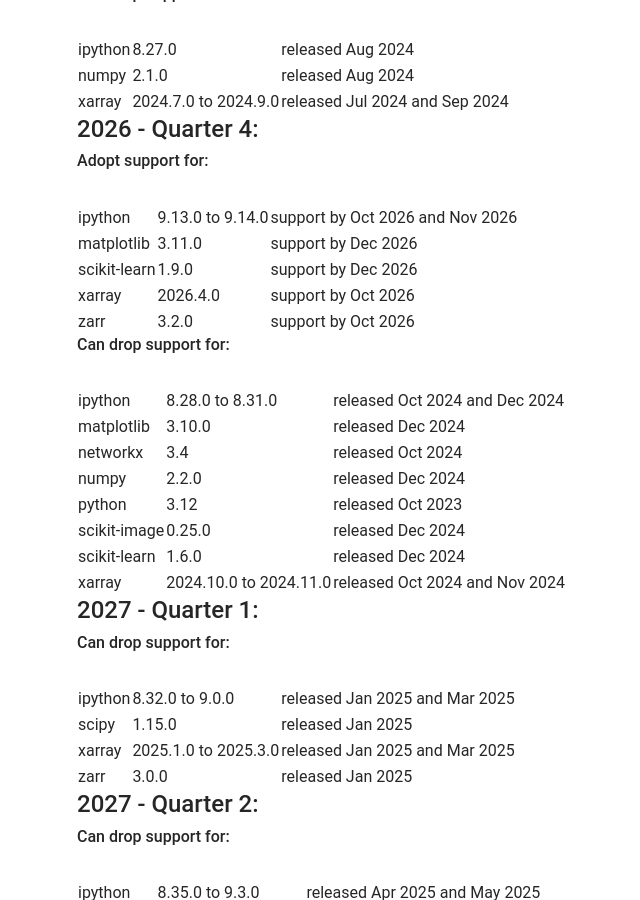
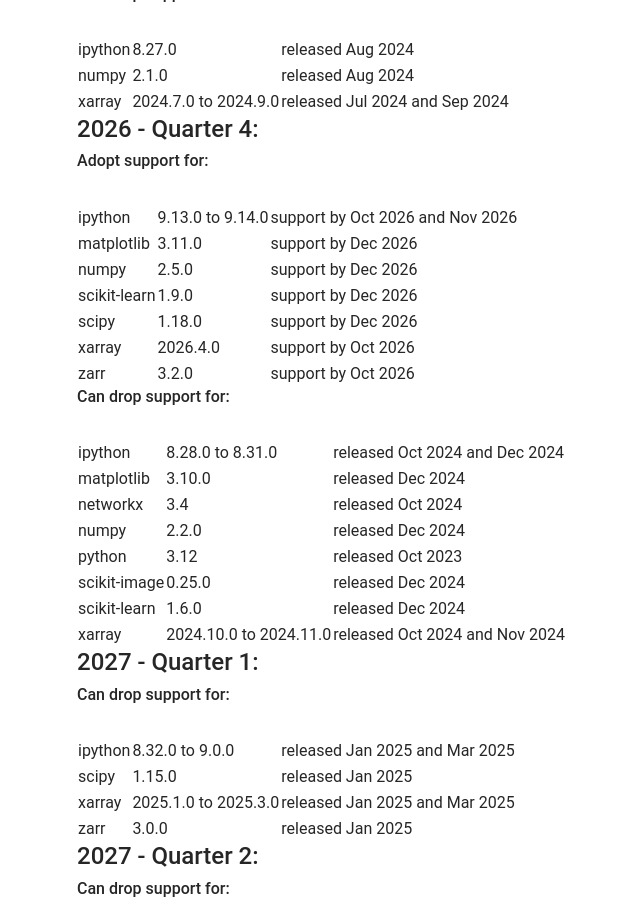
Before and after one commit to heliophysicsPy/heliophysicsPy.github.io, a Jekyll site: the page built from _pages/docs/phep-3/schedule.md, in a window 1280 px wide and 900 px high, scrolled down 1765 px. Shown: the whole window, without its empty margins (24-664 px from the left). Built offline with Jekyll 4.4.1, drawn with Linux system fonts in a browser that asks for light colours; nearby versions of some CDN libraries; our own code applies the rules of GitHub Pages for plain Markdown files; some of the changed text lies outside the part shown.

Commit message:
Update PHEP 3 support schedule [automated]

```diff
--- a/_pages/docs/phep-3/schedule.md
+++ b/_pages/docs/phep-3/schedule.md
@@ -98,7 +98,9 @@
 | ------------ | ---------------- | -------------------------------- |
 | ipython      | 9.13.0 to 9.14.0 | support by Oct 2026 and Nov 2026 |
 | matplotlib   | 3.11.0           | support by Dec 2026              |
+| numpy        | 2.5.0            | support by Dec 2026              |
 | scikit-learn | 1.9.0            | support by Dec 2026              |
+| scipy        | 1.18.0           | support by Dec 2026              |
 | xarray       | 2026.4.0         | support by Oct 2026              |
 | zarr         | 3.2.0            | support by Oct 2026              |
 
@@ -189,7 +191,9 @@
 | ------------ | ---------------- | ------------------------------ |
 | ipython      | 9.13.0 to 9.14.0 | released Apr 2026 and May 2026 |
 | matplotlib   | 3.11.0           | released Jun 2026              |
+| numpy        | 2.5.0            | released Jun 2026              |
 | scikit-learn | 1.9.0            | released Jun 2026              |
+| scipy        | 1.18.0           | released Jun 2026              |
 | xarray       | 2026.4.0         | released Apr 2026              |
 | zarr         | 3.2.0            | released Apr 2026              |
 
```
Also changed, not shown: _pages/docs/phep-3/chart.md (+2 -0 lines).
